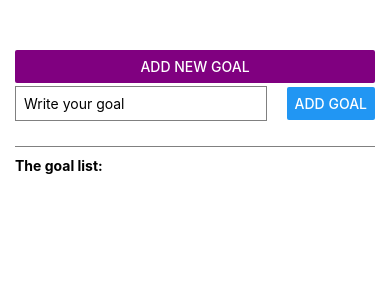
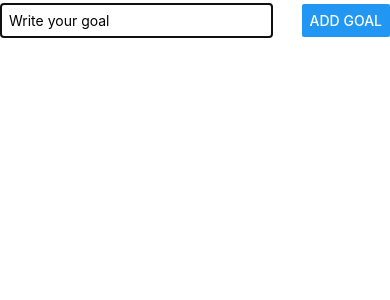
Before and after one commit to Nikitas-io/React-Native-Basics, a React Native app: screen / in a window 390 px wide. Both pictures are taken after a click on the button "ADD NEW GOAL". Shown: the top 300 px of the page. Built offline with nearby package versions, Linux system fonts and the light colour scheme.

Commit message:
Sliding in a modal

```diff
--- a/App.js
+++ b/App.js
@@ -5,9 +5,14 @@ import GoalInput from './components/GoalInput';
 import GoalItem from './components/GoalItem';
 
 export default function App() {
-
+  // The visibility state of the add new goal modal.
+  const [modalVisibility, setModalVisibility] = useState(false);
   // The goals state holds an array of all the goals.
   const [goals, setGoals] = useState([]);
+
+  function startAddGoalHandler() {
+    setModalVisibility(true);
+  }
 
   function addGoalHandler(enteredGoalText) {
     setGoals(currentGoals => [
@@ -27,8 +32,16 @@ export default function App() {
 
   return (
     <View style={styles.appContainer}>
-      <Button title="Add new goal" color="purple"/>
-      <GoalInput addGoalHandler={addGoalHandler}/>
+      <Button
+        title="Add new goal"
+        color="purple"
+        onPress={startAddGoalHandler}
+      />
+      {
+        modalVisibility
+        &&
+        <GoalInput visible={modalVisibility} addGoalHandler={addGoalHandler}/>
+      }
       <View style={styles.goalContainer}>
         <Text style={styles.goalList}>The goal list: </Text>
         <FlatList
--- a/components/GoalInput.js
+++ b/components/GoalInput.js
@@ -1,4 +1,4 @@
-import { StyleSheet, View, TextInput, Button } from "react-native";
+import { StyleSheet, View, TextInput, Button, Modal } from "react-native";
 import {useState} from 'react'
 
 function GoalInput(props) {
@@ -26,6 +26,7 @@ function GoalInput(props) {
     }
 
     return (
+        <Modal visible={props.visible} animationType="slide">
             <View style={styles.inputContainer}>
                 <TextInput
                 style={styles.textInput}
@@ -38,6 +39,7 @@ function GoalInput(props) {
                 onPress={addNewGoal}
                 />
             </View>
+        </Modal>
     )
 }
 
```
Lines whose indentation alone changed are shown as unchanged.
